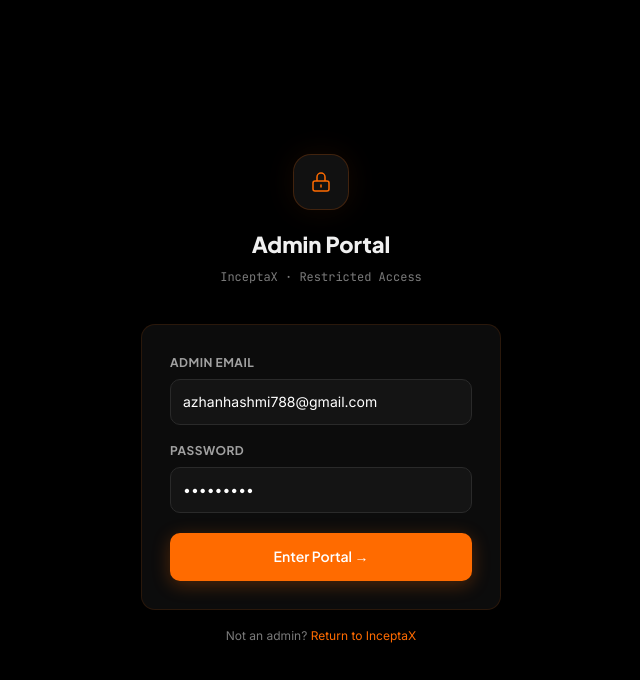
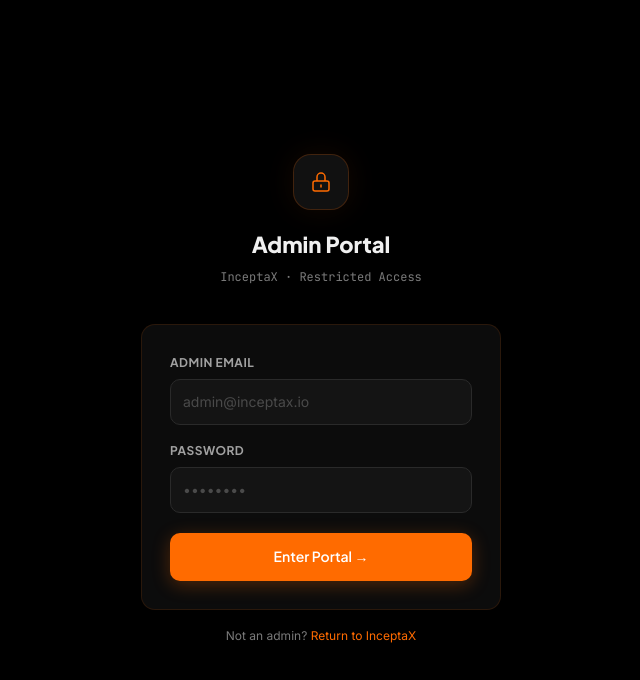
Before and after one commit to Azhanhashmi/InceptaX, a React (Vite) app in the folder frontend/: page /admin-portal/login in a window 1280 px wide. Shown: the top 680 px of the page, without its empty margins (319-959 px from the left). Built offline with nearby package versions, Linux system fonts and the light colour scheme; no server answers.

Commit message:
fix: remove hardcoded admin credentials

```diff
--- a/frontend/src/pages/admin/AdminLogin.jsx
+++ b/frontend/src/pages/admin/AdminLogin.jsx
@@ -6,7 +6,7 @@
 export default function AdminLogin() {
   const { loginAdmin } = useAdminAuth();
   const navigate = useNavigate();
-  const [form, setForm] = useState({ email: "azhanhashmi788@gmail.com", password: "123456789" });
+  const [form, setForm] = useState({ email: "", password: "" });
   const [loading, setLoading] = useState(false);
 
   const handleSubmit = async (e) => {
```
